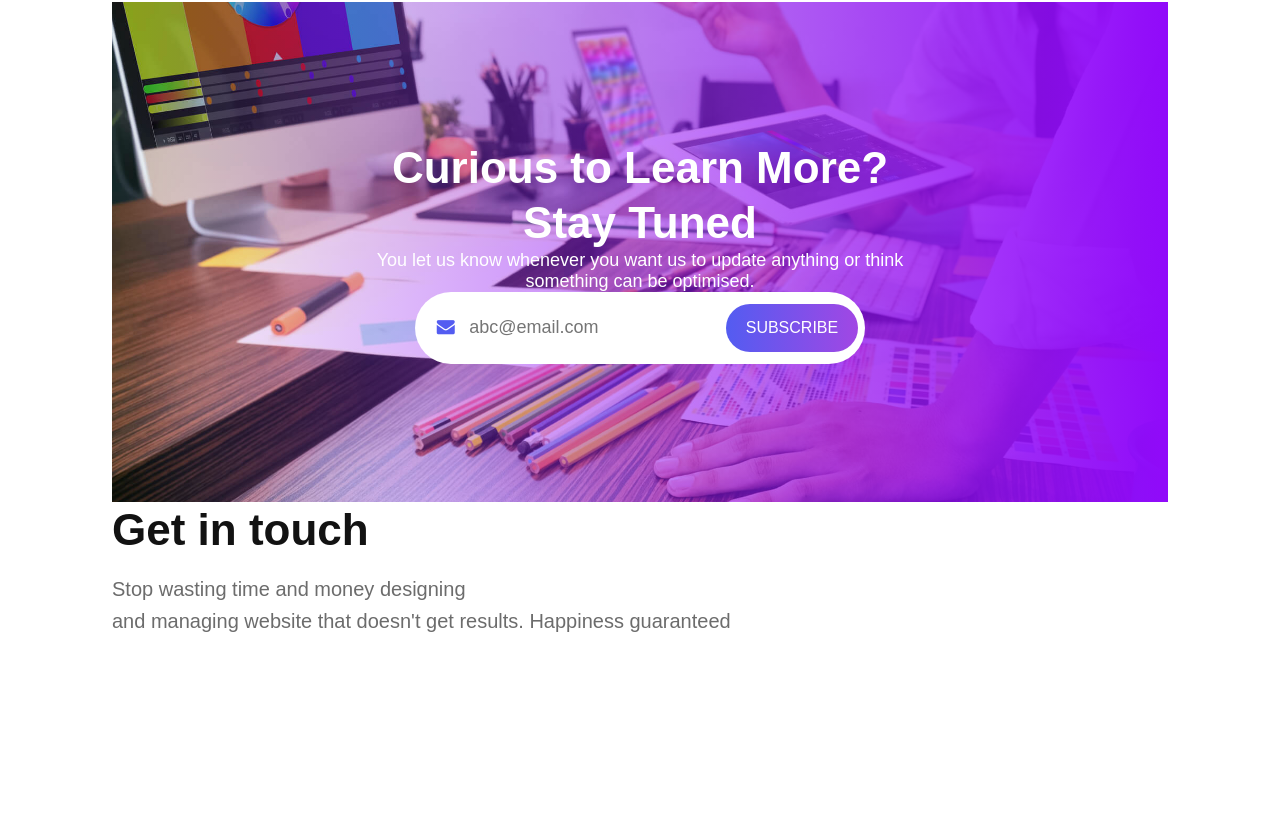
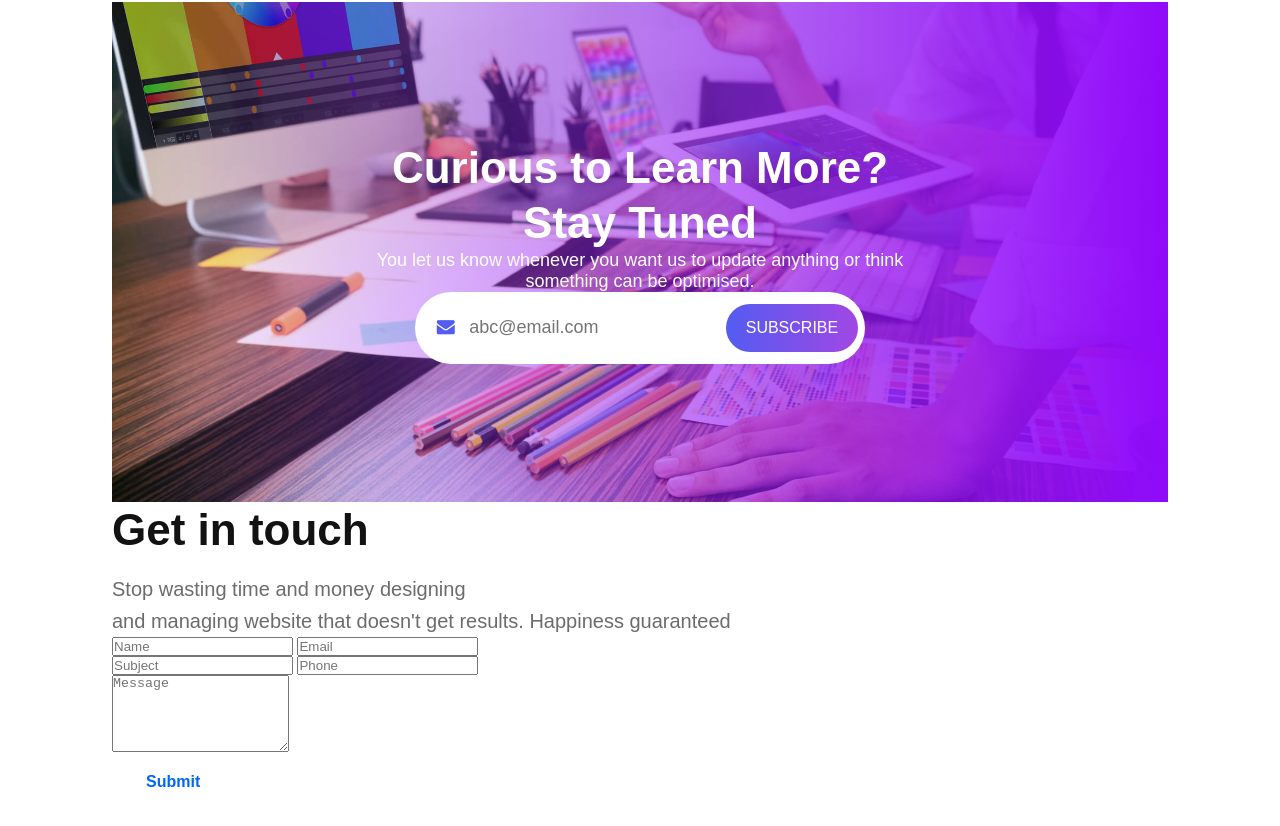
Before and after one commit to HarpreetKaurCheema/Brantford, a plain HTML site: page index.html in a window 1280 px wide. Shown: the part 2549-3375 px from the top of the page. Before the commit the page ends 3346 px from the top, so only its background shows below. Drawn offline with Linux system fonts and the light colour scheme; files whose address does not match are found by name; a web font is replaced by a local one.

Commit message:
contact form

```diff
--- a/index.html
+++ b/index.html
@@ -199,6 +199,25 @@
 <h6>Stop wasting time and money designing<br> and managing website that doesn't get
 results. Happiness guaranteed</h6>
 
+<div class="form">
+<div class="first-row">
+    <input type="text" placeholder="Name" name="">
+    <input type="text" placeholder="Email" name="">
+</div>
+
+<div class="first-row">
+    <input type="text" placeholder="Subject" name="">
+    <input type="text" placeholder="Phone" name="">
+
+
+</div>
+      <textarea placeholder="Message" rows="5"></textarea>
+
+      <ul class="header-btn">
+          <a class="main-btn btn-two" href="#">Submit</a>
+      </ul>
+
+      </div>
 </section>
 
         </section>
```
